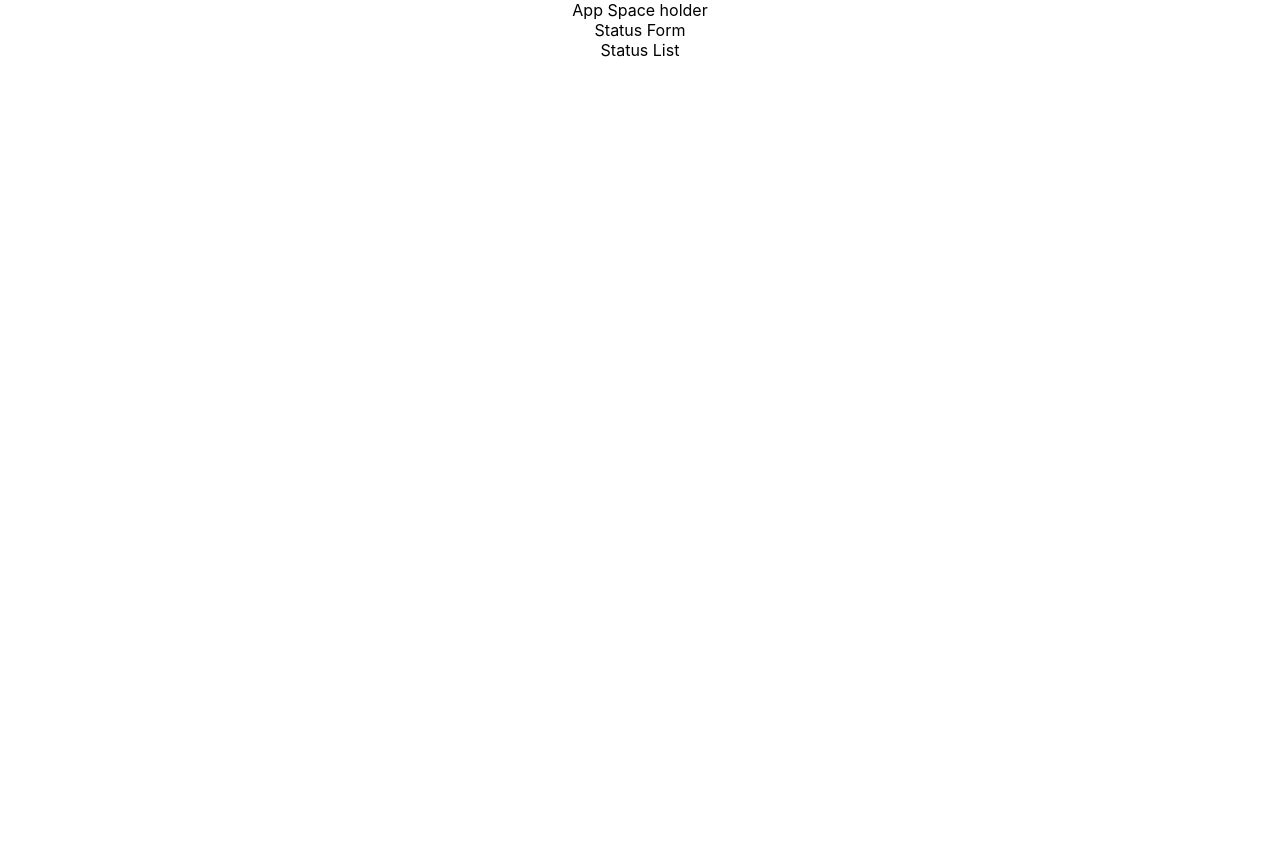
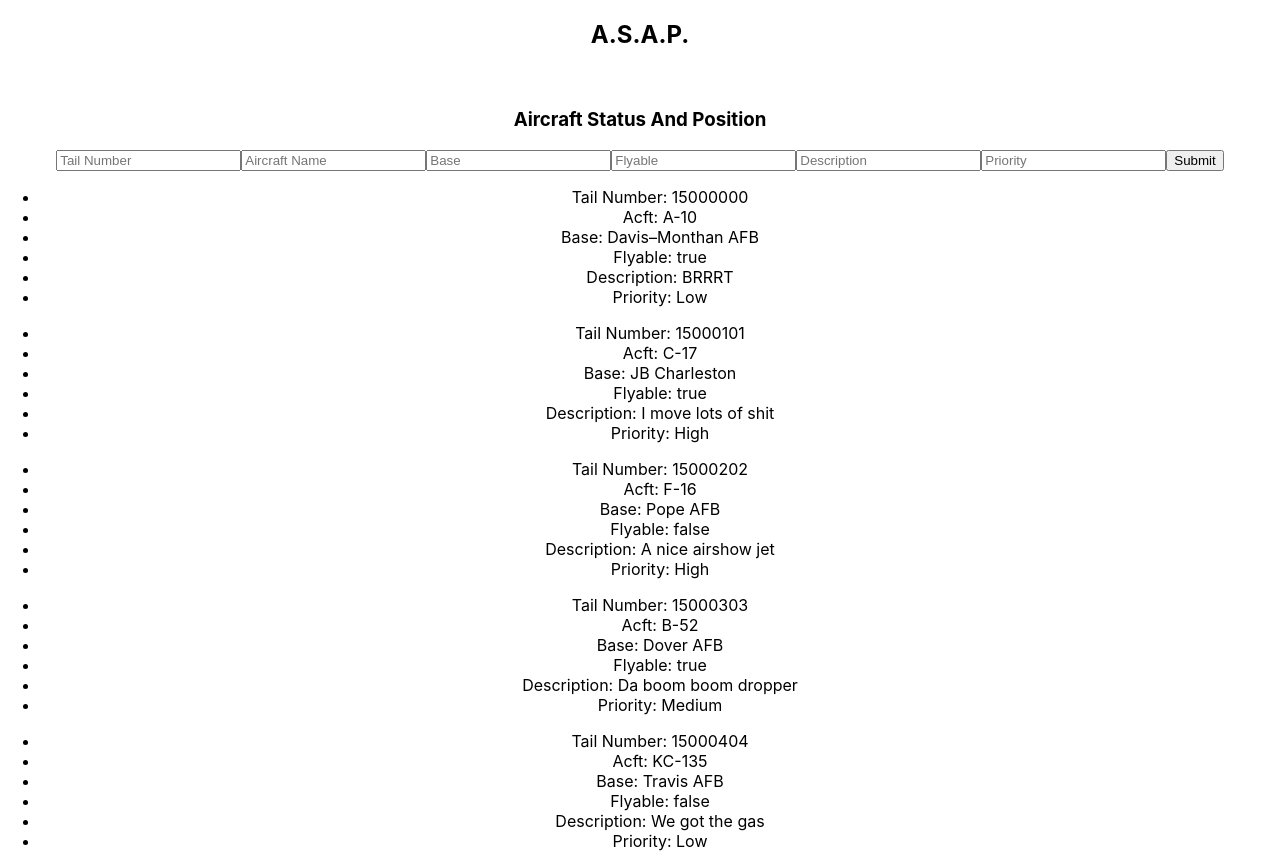
Before and after one commit to Warbuckle117/ASAP_FrontEnd, a React (Create React App) app: page / in a window 1280 px wide. Before the commit the page ends 800 px from the top, so only its background shows below. Built offline with nearby package versions, Linux system fonts and the light colour scheme.

Commit message:
added status form

```diff
--- a/src/App.js
+++ b/src/App.js
@@ -28,14 +28,14 @@ const App = () => {
     dataHandler.getStatus().then((data) => setStatusData(data)).then(() => setIsLoading(false));
   }, [currentStatusItem])
 
-
   return (
     <div className='App'>
-      App Space holder
-      <StatusForm statusData={statusData} aircraftData={aircraftData} baseData={baseData} />
+      <h2>A.S.A.P.</h2><br/>
+      <h3>Aircraft Status And Position</h3>
+      <StatusForm currentStatusItem={currentStatusItem} statusData={statusData} aircraftData={aircraftData} baseData={baseData} setItemCallback={(item) => setCurrentStatusItem(item)} />
       <Switch >
         <Route exact path='/' >
-          <StatusList statusData={statusData} aircraftData={aircraftData} baseData={baseData}/>
+          <StatusList statusData={statusData} aircraftData={aircraftData} baseData={baseData} setItemCallback={(item) => setCurrentStatusItem(item)}/>
         </Route>
       </Switch>
 
--- a/src/components/DataHandler.js
+++ b/src/components/DataHandler.js
@@ -229,7 +229,7 @@ class DataHandler {
       },
       {
         status_id: 2,
-        status_tail_numbers: 15000202,
+        status_tail_number: 15000202,
         aircraft_id: 2,
           aircraft_name: "F-16",
         base_id: 1,
@@ -253,7 +253,7 @@ class DataHandler {
       },
       {
         status_id: 4,
-        status_tail_numbers: 15000404,
+        status_tail_number: 15000404,
         aircraft_id: 3,
           aircraft_name: "KC-135",
         base_id: 3,
--- a/src/components/StatusForm.js
+++ b/src/components/StatusForm.js
@@ -1,8 +1,110 @@
-import React, { useState } from 'react';
+import React, { useState, useEffect } from 'react';
 
 const StatusForm = (props) => {
+  const [tailNumber, setTailNumber] = useState()
+  const [aircraftID, setAircraftID] = useState()
+  const [aircraftName, setAircraftName] = useState()
+  const [baseID, setBaseID] = useState()
+  const [base, setBase] = useState()
+  const [flyable, setFlyable] = useState()
+  const [description, setDescription] = useState()
+  const [priority, setPriority] = useState()
+
+  const tailNumberChange = (event) => {
+    const value = event.target.value;
+    setTailNumber(value);
+  };
+
+  const aircraftNameChange = (event) => {
+    const value = event.target.value;
+    //make sure to set aircraft id as well
+    setAircraftName(value);
+  };
+
+  const baseChange = (event) => {
+    const value = event.target.value;
+    //make sure to set base id as well
+    setBase(value);
+  };
+
+  const flyableChange = (event) => {
+    const value = event.target.value;
+    setFlyable(value);
+  };
+
+  const descriptionChange = (event) => {
+    const value = event.target.value;
+    setDescription(value);
+  };
+
+  const priorityChange = (event) => {
+    const value = event.target.value;
+    setPriority(value);
+  };
+
+  useEffect(() => {
+    if (props.currentStatusItem !== -1) {
+    setTailNumber(props.statusData[props.currentStatusItem].status_tail_number)
+    setAircraftName(props.statusData[props.currentStatusItem].aircraft_name)
+    setBase(props.statusData[props.currentStatusItem].base_name)
+    setFlyable(props.statusData[props.currentStatusItem].status_is_flyable)
+    setDescription(props.statusData[props.currentStatusItem].status_description)
+    setPriority(props.statusData[props.currentStatusItem].status_repair_priority)
+    } else {
+      //set them all to blank
+    }
+  }, [props.currentStatusItem])
+
   return (
-    <div>Status Form</div>
+    <div>
+      <form>
+	      <input  type="text"
+                name="tailNumber"
+                id="tailNumber"
+                value={tailNumber}
+                onChange={tailNumberChange}
+                placeholder="Tail Number"
+        />
+        <input  type="text"
+                name="aircraftName"
+                id="aircraftName"
+                value={aircraftName}
+                onChange={aircraftNameChange}
+                placeholder="Aircraft Name"
+        />
+        <input  type="text"
+                name="base"
+                id="base"
+                value={base}
+                onChange={baseChange}
+                placeholder="Base"
+        />
+        <input  type="text"
+                name="flyable"
+                id="flyable"
+                value={flyable}
+                onChange={flyableChange}
+                placeholder="Flyable"
+        />
+        <input  type="text"
+                name="description"
+                id="description"
+                value={description}
+                onChange={descriptionChange}
+                placeholder="Description"/>
+        <input  type="text"
+                name="priority"
+                id="priority"
+                value={priority}
+                onChange={priorityChange}
+                placeholder="Priority"
+        />
+	      <input  type="submit"
+                name="submit"
+                id="submit"
+        />
+      </form>
+    </div>
   )
 }
 
--- a/src/components/StatusList.js
+++ b/src/components/StatusList.js
@@ -1,8 +1,13 @@
 import React, { useState } from 'react';
+import StatusListItem from './StatusListItem';
 
 const StatusList = (props) => {
   return (
-    <div>Status List</div>
+    <div>
+    {props.statusData.map((statusItem, each) => {
+      return <StatusListItem key={`item-${each}`} statusItem={statusItem} setItemCallback={(item) => props.setItemCallback(item)}/>
+    })}
+    </div>
   )
 }
 
--- a/src/components/StatusListItem.js
+++ b/src/components/StatusListItem.js
@@ -0,0 +1,28 @@
+import React, { useState } from 'react';
+import { PRIORITY_LIST } from '../constants';
+
+const StatusListItem = (props) => {
+
+  const handleItemClick = () => {
+    props.setItemCallback(props.statusItem.status_id);
+    console.log('clicked item',props.statusItem.status_id)
+  }
+
+  return (
+    <article onClick={handleItemClick} >
+      <ul>
+        <li>{"Tail Number: " + props.statusItem.status_tail_number}</li>
+        <li>{"Acft: " + props.statusItem.aircraft_name}</li>
+        <li>{"Base: " + props.statusItem.base_name}</li>
+        <li>{"Flyable: " + props.statusItem.status_is_flyable}</li>
+        <li>{"Description: " + props.statusItem.status_description}</li>
+        <li>{"Priority: " + PRIORITY_LIST[props.statusItem.status_repair_priority]}</li>
+      </ul>
+    </article>
+  )
+}
+
+export default StatusListItem;
+
+
+// {"status_id":0,"status_tail_number":15000000,"aircraft_id":0,"aircraft_name":"A-10","base_id":0,"base_name":"Davis–Monthan AFB","status_is_flyable":true,"status_description":"BRRRT","status_repair_priority":3,"status_last_updated":"2021-07-29"}
--- /dev/null
+++ b/src/constants.js
@@ -0,0 +1 @@
+export const PRIORITY_LIST =  {1:'High', 2:'Medium', 3:'Low'};
```
